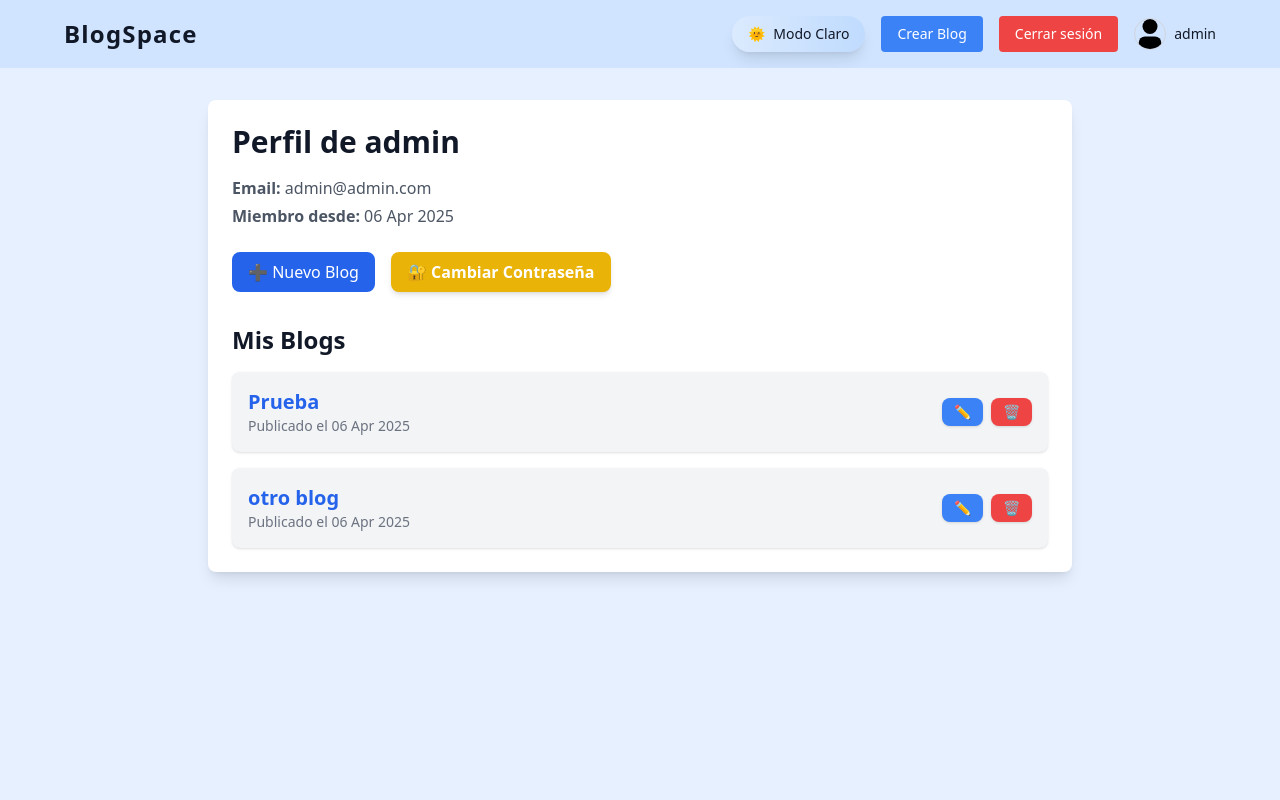
After one commit to AnaGabrielaDiaz/blogproject, a Django app: page /profile/ in a window 1280 px wide. The commit adds this page. Run offline with Django 5.2, Linux system fonts and the light colour scheme; a user stored in the database is signed in; data comes from the database, SQL or seed files in the repository; both versions use the stored data as it was after the commit; some libraries are stand-ins or nearby versions.

Commit message:
creación del Administrador de perfil
este codigo incluye dos .html para la gestion del perfil de un usuario. cambiar contraseña, eliminar un blog, editarlo, lista de blog de su autoria

```diff
--- a/blogapp/templates/blogapp/base.html
+++ b/blogapp/templates/blogapp/base.html
@@ -1,7 +1,7 @@
 <!DOCTYPE html>
 <html lang="en">
-
 <head>
+  {% load static %}
   <meta charset="UTF-8">
   <meta name="viewport" content="width=device-width, initial-scale=1.0">
   <title>Página | Inicio</title>
@@ -26,66 +26,81 @@
       background-color: #e6f0ff;
       transition: background-color 0.5s ease-in-out;
     }
-
     .dark html {
-      background-color: black;
+      background-color: #000;
     }
-
-    html,
-    body {
+    html, body {
       height: 100%;
       scroll-behavior: smooth;
       transition: background-color 0.5s ease-in-out;
     }
-
     @keyframes fade-in {
-      from {
-        opacity: 0;
-        transform: translateY(10px);
-      }
-
-      to {
-        opacity: 1;
-        transform: translateY(0);
-      }
+      from { opacity: 0; transform: translateY(10px); }
+      to   { opacity: 1; transform: translateY(0); }
     }
-
     .animate-fade-in {
       animation: fade-in 0.6s ease-out;
       will-change: opacity, transform;
     }
-
-    input:focus,
-    textarea:focus,
-    select:focus {
+    input:focus, textarea:focus, select:focus {
       outline: none;
-      box-shadow: 0 0 0 3px rgba(59, 130, 246, 0.5);
+      box-shadow: 0 0 0 3px rgba(59,130,246,0.5);
       transition: box-shadow 0.3s ease;
     }
   </style>
+
   {% block extra_head %}{% endblock %}
 </head>
 
 <body id="body" class="flex flex-col min-h-screen bg-lightblue dark:bg-black text-gray-900 dark:text-white font-sans transition-all duration-700 ease-in-out">
+
   <nav class="bg-skyblue dark:bg-gradient-to-r dark:from-gray-900 dark:to-gray-700 shadow-md py-4 px-6 transition-colors">
     <div class="max-w-6xl mx-auto flex justify-between items-center">
-      <a href="{% url 'blogapp:blog_list' %}" class="text-gray-900 dark:text-white text-2xl font-semibold tracking-wider transition-colors">BlogSpace</a>
+      <a href="{% url 'blogapp:blog_list' %}"
+         class="text-gray-900 dark:text-white text-2xl font-semibold tracking-wider transition-colors">
+        BlogSpace
+      </a>
       <div class="flex items-center space-x-4">
-        <button onclick="toggleDarkMode()" class="flex items-center gap-2 px-4 py-2 rounded-full bg-gradient-to-r from-blue-100 to-blue-200 dark:from-gray-700 dark:to-gray-800 text-gray-900 dark:text-white hover:scale-105 transition-all duration-300 shadow-lg text-sm font-medium">
+
+        <!-- Toggle modo claro/oscuro -->
+        <button onclick="toggleDarkMode()" class="flex items-center gap-2 px-4 py-2 rounded-full bg-gradient-to-r from-blue-100 to-blue-200 dark:from-gray-700 dark:to-gray-800 text-gray-900 dark:text-white hover:scale-105 transition duration-300 shadow-lg text-sm font-medium">
           <span id="theme-icon" class="transition-transform duration-500 transform">🌞</span>
           <span id="theme-label" class="transition-opacity duration-500 ease-in-out">Modo Claro</span>
         </button>
+
         {% if user.is_authenticated %}
-          <a href="{% url 'blogapp:add_blog' %}" class="text-sm font-medium px-4 py-2 bg-blue-500 hover:bg-blue-600 text-white dark:bg-blue-600 dark:hover:bg-blue-700 rounded transition duration-300">Crear Blog</a>
-          <form action="{% url 'logout' %}" method="post">
+
+          <!-- Crear Blog -->
+          <a href="{% url 'blogapp:add_blog' %}"
+            class="text-sm font-medium px-4 py-2 bg-blue-500 hover:bg-blue-600 text-white dark:bg-blue-600 dark:hover:bg-blue-700 rounded transition duration-300">
+            Crear Blog
+          </a>
+
+          <!-- Cerrar sesión -->
+          <form action="{% url 'logout' %}" method="post" class="inline">
             {% csrf_token %}
-            <button type="submit" class="text-sm font-medium px-4 py-2 bg-red-500 hover:bg-red-600 text-white rounded transition duration-300">
+            <button type="submit"
+                    class="text-sm font-medium px-4 py-2 bg-red-500 hover:bg-red-600 text-white rounded transition duration-300">
               Cerrar sesión
             </button>
           </form>
+
+          <!-- Avatar + username (al final) -->
+          <a href="{% url 'blogapp:user_profile' %}" class="flex items-center space-x-2">
+            <img src="{% static 'img/avatar.svg' %}" alt="Avatar de {{ user.username }}"
+                class="w-8 h-8 rounded-full border border-gray-300 dark:border-gray-700 dark:invert">
+            <span class="text-sm font-medium text-gray-900 dark:text-white">{{ user.username }}</span>
+          </a>
+
         {% else %}
-          <a href="{% url 'login' %}" class="text-sm font-medium px-4 py-2 bg-blue-500 hover:bg-blue-600 text-white rounded transition duration-300">Iniciar sesión</a>
+          <!-- Iniciar sesión -->
+          <a href="{% url 'blogapp:login' %}"
+            class="text-sm font-medium px-4 py-2 bg-blue-500 hover:bg-blue-600 text-white rounded transition duration-300">
+            Iniciar sesión
+          </a>
         {% endif %}
+
+
       </div>
     </div>
   </nav>
@@ -134,5 +149,4 @@
     }
   </script>
 </body>
-
 </html>
--- /dev/null
+++ b/blogapp/templates/blogapp/user_profile.html
@@ -0,0 +1,47 @@
+{% extends 'base.html' %}
+{% block content %}
+  <div class="bg-white dark:bg-gray-900 p-6 rounded-lg shadow-lg dark:text-white text-gray-900">
+    <h1 class="text-3xl font-bold mb-4">Perfil de {{ request.user.username }}</h1>
+
+    <div class="mb-6 space-y-1">
+      <p class="text-gray-600 dark:text-gray-400"><strong>Email:</strong> {{ request.user.email|default:"No especificado" }}</p>
+      <p class="text-gray-600 dark:text-gray-400"><strong>Miembro desde:</strong> {{ request.user.date_joined|date:"d M Y" }}</p>
+    </div>
+
+    <div class="flex space-x-4 mb-8">
+      <a href="{% url 'blogapp:add_blog' %}" class="px-4 py-2 bg-blue-600 hover:bg-blue-700 text-white rounded-lg transition">➕ Nuevo Blog</a>
+      <a href="/accounts/password_change/" class="px-4 py-2 bg-yellow-500 hover:bg-yellow-600 text-white font-semibold rounded-lg shadow-md transition">🔐 Cambiar Contraseña</a>
+    </div>
+
+    <h2 class="text-2xl font-semibold mb-4">Mis Blogs</h2>
+
+    {% if user_blogs %}
+      <ul class="space-y-4">
+        {% for blog in user_blogs %}
+          <li class="p-4 bg-gray-100 dark:bg-gray-800 rounded-lg shadow hover:shadow-md transition flex justify-between items-center">
+            <div>
+              <a href="{% url 'blogapp:blog_detail' blog.pk %}" class="text-xl font-semibold text-blue-600 dark:text-blue-400 hover:underline">
+                {{ blog.title }}
+              </a>
+              <p class="text-sm text-gray-500 dark:text-gray-400">Publicado el {{ blog.created_at|date:"d M Y" }}</p>
+            </div>
+
+            <div class="flex space-x-2">
+              <a href="{% url 'blogapp:edit_blog' blog.pk %}" class="px-3 py-1 bg-blue-500 hover:bg-blue-600 text-white rounded-lg text-sm shadow" title="Editar">
+                ✏️
+              </a>
+              <form action="{% url 'blogapp:delete_blog' blog.pk %}" method="post" onsubmit="return confirm('¿Estás seguro que deseas eliminar este blog?');">
+                {% csrf_token %}
+                <button type="submit" class="px-3 py-1 bg-red-500 hover:bg-red-600 text-white rounded-lg text-sm shadow" title="Eliminar">
+                  🗑️
+                </button>
+              </form>
+            </div>
+          </li>
+        {% endfor %}
+      </ul>
+    {% else %}
+      <p class="text-gray-500">No has creado ningún blog todavía.</p>
+    {% endif %}
+  </div>
+{% endblock %}
--- a/blogapp/urls.py
+++ b/blogapp/urls.py
@@ -1,9 +1,9 @@
-from django.urls import path
+from django.urls import path, include
 from .views import BlogListView, BlogDetailView, ReviewCreateView, CommentCreateView, BlogCreateView, CustomLoginView
 from . import views
+from django.contrib.auth import views as auth_views
 
 app_name = 'blogapp'
-
 
 urlpatterns = [
     path('', BlogListView.as_view(), name='blog_list'),
@@ -14,4 +14,7 @@ urlpatterns = [
     path("register/", views.register, name="register"),
     path('login/', CustomLoginView.as_view(), name='login'),
     path('blog/<int:pk>/edit/', views.BlogUpdateView.as_view(), name='edit_blog'),
+    path('profile/', views.UserProfileView.as_view(), name='user_profile'),
+    path('accounts/', include('django.contrib.auth.urls')),
+    path('blog/<int:pk>/delete/', views.BlogDeleteView.as_view(), name='delete_blog'),
 ]
--- a/blogapp/views.py
+++ b/blogapp/views.py
@@ -9,6 +9,24 @@ from django.contrib.auth.views import LoginView
 from django.contrib import messages
 from django.views.generic import UpdateView
 from django.contrib.auth.mixins import UserPassesTestMixin
+from django.contrib.auth.mixins import LoginRequiredMixin
+from django.views.generic import TemplateView
+from django.views.generic.edit import DeleteView
+from django.urls import reverse_lazy
+from .models import Blog
+
+class BlogDeleteView(DeleteView):
+    model = Blog
+    template_name = 'blogapp/blog_confirm_delete.html'
+    success_url = reverse_lazy('blogapp:user_profile')
+
+class UserProfileView(LoginRequiredMixin, TemplateView):
+    template_name = 'blogapp/user_profile.html'
+
+    def get_context_data(self, **kwargs):
+        context = super().get_context_data(**kwargs)
+        context['user_blogs'] = Blog.objects.filter(author=self.request.user)
+        return context
 
 class BlogUpdateView(LoginRequiredMixin, UserPassesTestMixin, UpdateView):
     model = Blog
```
Also changed, not shown: blogapp/templates/blogapp/blog_confirm_delete.html (added, +20 -0 lines), blogproject/settings.py (+12 -2 lines), db.sqlite3, static/img/avatar.svg (added).
